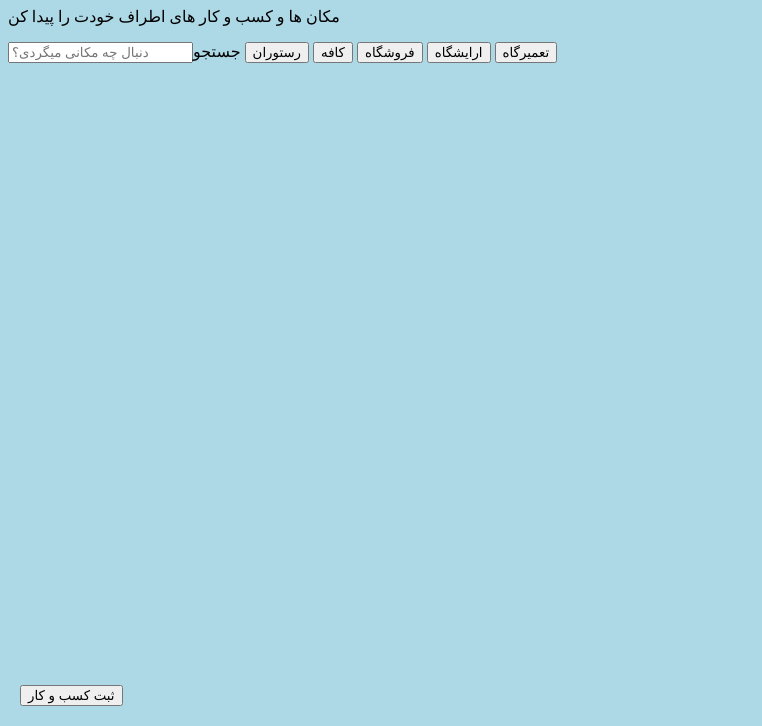
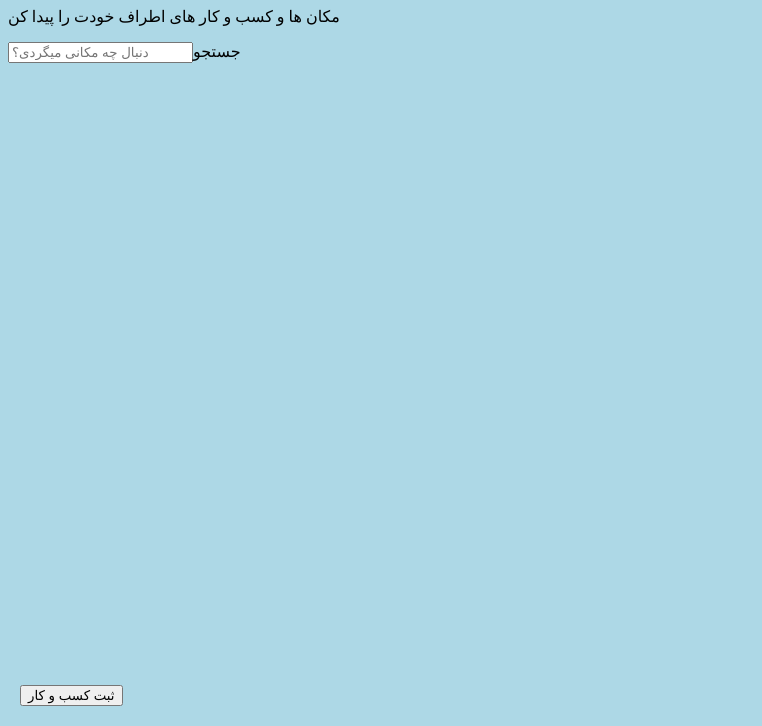
Before and after one commit to mamadooo-blip/NazdikYab, a plain HTML site: page index.html in a window 1280 px wide. Shown: the part 74-800 px from the top of the page, without its empty margins (0-762 px from the left). Drawn offline with Linux system fonts and the light colour scheme.

Commit message:
Update index.html

```diff
--- a/index.html
+++ b/index.html
@@ -9,11 +9,6 @@
  <p>مکان ها و کسب و کار های اطراف خودت را پیدا کن</p>
 <input type="text" placeholder="دنبال چه مکانی میگردی؟"
 <button>جستجو</button>
-<button>رستوران</button>
-<button>کافه</button>
-<button>فروشگاه</button>
-<button>ارایشگاه</button>
-<button>تعمیرگاه</button>
 <button class="register-button">ثبت کسب و کار</button>
 </body>
 </html>
```
